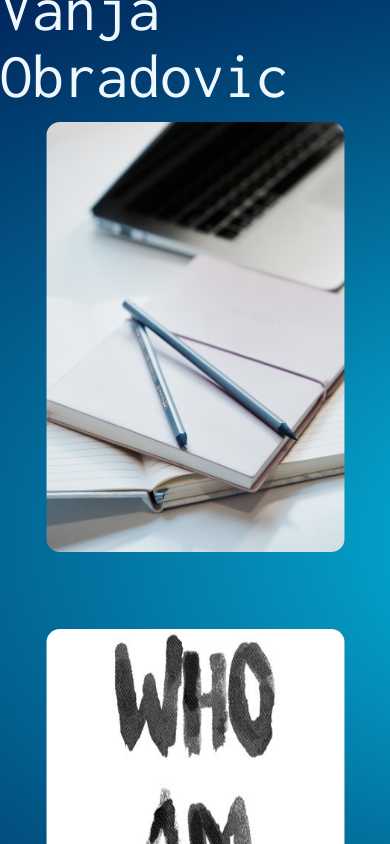
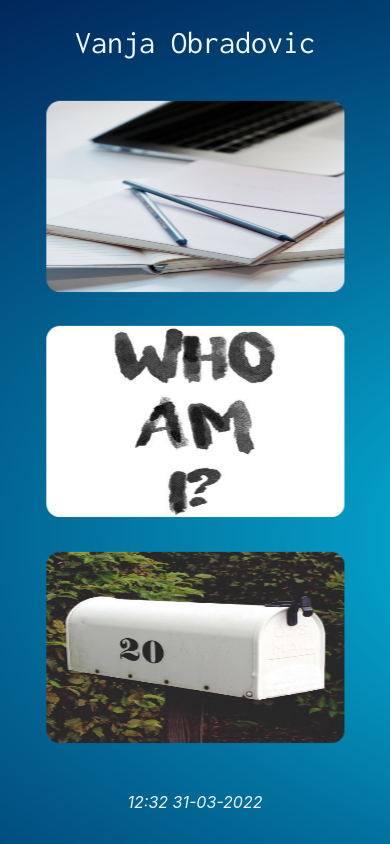
Before and after one commit to vanja-obradovic/Personal-website, a Next.js app: page / in a window 390 px wide. Shown: the top 844 px of the page. Built offline with nearby package versions, Linux system fonts and the light colour scheme.

Commit message:
CSS fixes and mobile optimization
Changed animation style and speed, resolved design flaws for mobile use and done some code cleanup.

```diff
--- a/components/body.tsx
+++ b/components/body.tsx
@@ -1,30 +1,36 @@
+/* eslint-disable @next/next/no-img-element */
+/* eslint-disable @next/next/link-passhref */
 import Image from "next/image";
 import Link from "next/link";
 import bodyStyle from "../styles/bodyStyle.module.css";
 
 const Body = () => {
   return (
-    <div>
     <div className={bodyStyle.maindiv}>
       <Link href="/blog">
-          <div className="details_wrapper">
+        <div className="card_wrapper">
+          <div className="card_wrapper_inner">
+            <img src="\blog.jpg" alt="blog" width="100%" height="100%" />
             <div className="details">Blog</div>
-            <img src="\blog.jpg" alt="blog" width="100%" height="100%" />
+          </div>
         </div>
       </Link>
       <Link href="/about">
-          <div className="details_wrapper">
+        <div className="card_wrapper">
+          <div className="card_wrapper_inner">
+            <img src="\about.jpg" alt="about" width="100%" height="100%" />
             <div className="details">About</div>
-            <img src="\about.jpg" alt="about" width="100%" height="100%" />
+          </div>
         </div>
       </Link>
       <Link href="/contact">
-          <div className="details_wrapper">
+        <div className="card_wrapper">
+          <div className="card_wrapper_inner">
+            <img src="/contact.jpg" alt="contact" width="100%" height="100%" />
             <div className="details">Contact</div>
-            <img src="/contact.jpg" alt="contact" width="100%" height="100%" />
+          </div>
         </div>
       </Link>
-      </div>
     </div>
   );
 };
--- a/components/footer.tsx
+++ b/components/footer.tsx
@@ -2,11 +2,7 @@ import Link from "next/link";
 import moment from "moment";
 
 const Footer = () => {
-  return (
-    <div>
-      <footer>{moment().format("hh:mm DD-MM-YYYY")}</footer>
-    </div>
-  );
+  return <footer>{moment().format("hh:mm DD-MM-YYYY")}</footer>;
 };
 
 export default Footer;
--- a/components/header.tsx
+++ b/components/header.tsx
@@ -3,7 +3,6 @@ import navbarStyle from "../styles/navbar.module.css";
 
 const Header = () => {
   return (
-    <div>
     <header className={navbarStyle.navbar}>
       <nav style={{ width: "60vw" }}>
         <ul className={navbarStyle.navbar_elems}>
@@ -22,7 +21,6 @@ const Header = () => {
         </ul>
       </nav>
     </header>
-    </div>
   );
 };
 
--- a/pages/index.tsx
+++ b/pages/index.tsx
@@ -5,12 +5,10 @@ import navbarStyle from "../styles/navbar.module.css";
 
 const Home: NextPage = () => {
   return (
-    <div>
+    <div className="page_wrapper">
       <header className="home_header">Vanja Obradovic</header>
 
-      <main>
-        <Body />
-      </main>
+      <Body />
 
       <Footer />
     </div>
--- a/styles/globals.css
+++ b/styles/globals.css
@@ -1,37 +1,13 @@
 @import url("https://fonts.googleapis.com/css2?family=Inconsolata");
 
 @media screen and (max-width: 1000px) {
-  img {
-    transform: scale(0.85);
-    transition: transform 500ms ease-in-out;
-    border-radius: 1rem;
-    position: relative;
-    height: 60vh;
+  .card_wrapper {
+    height: 60vh !important;
+    width: 90vw !important;
   }
 
   .details {
-    width: 90vw !important;
-    height: calc(180vh / 3) !important;
-    opacity: 0;
-    background-color: rgba(187, 187, 187, 0.514);
-    position: absolute;
-    transform: scale(0.85);
-    transition: 500ms ease-in-out;
-    z-index: 5;
-    border-radius: 1rem;
-    font-family: "Inconsolata";
-    font-size: 3rem;
-    text-align: center;
-    display: flex;
-    align-items: center;
-    justify-content: center;
-    font-weight: 700;
-  }
-
-  .details_wrapper {
-    flex-grow: 1;
-    height: 60vh !important;
-    width: 90vw !important;
+    font-size: 200% !important;
   }
 }
 
@@ -43,6 +19,11 @@ body {
     Ubuntu, Cantarell, Fira Sans, Droid Sans, Helvetica Neue, sans-serif;
   background-image: url("/blue-gradient.png");
   width: 100vw;
+  height: 100vh;
+}
+
+.page_wrapper {
+  position: relative;
   height: 100vh;
 }
 
@@ -78,24 +59,23 @@ a:hover {
 }
 
 img {
-  transform: scale(0.85);
-  transition: transform 500ms ease-in-out;
+  opacity: 1;
+  transition: 1500ms ease-in-out;
   border-radius: 1rem;
-  position: relative;
+  position: absolute;
 }
 
 .details {
-  width: calc(100% / 3);
-  height: 80vh;
+  width: 100%;
+  height: 100%;
   opacity: 0;
-  background-color: rgba(187, 187, 187, 0.514);
+  background-color: rgba(210, 210, 210, 0.8);
   position: absolute;
-  transform: scale(0.85);
-  transition: 500ms ease-in-out;
+  transform: rotateY(180deg);
   z-index: 5;
   border-radius: 1rem;
   font-family: "Inconsolata";
-  font-size: 3rem;
+  font-size: 300%;
   text-align: center;
   display: flex;
   align-items: center;
@@ -103,21 +83,47 @@ img {
   font-weight: 700;
 }
 
-.details_wrapper:hover .details {
+/* .card_wrapper:hover .details {
   opacity: 1;
-  transform: scale(0.95);
+  transform: rotateY(180deg);
   cursor: pointer;
 }
 
-.details_wrapper:hover img {
-  transform: scale(0.95);
+.card_wrapper:hover img {
+  transform: rotateY(180deg);
+  opacity: 0;
   cursor: pointer;
+}*/
+
+.card_wrapper:hover .card_wrapper_inner {
+  transform: rotateY(180deg) translateX(-100%);
+  transform-origin: center left;
 }
 
-.details_wrapper {
+.card_wrapper:hover .details {
+  opacity: 1;
+  transition: opacity 500ms ease-in-out;
+  transition-delay: 500ms;
+}
+
+.card_wrapper:hover img {
+  opacity: 0.25;
+}
+
+.card_wrapper {
   height: 80vh;
   flex-grow: 1;
   width: 33%;
+  perspective: 1000px;
+  transform: scale(0.85);
+}
+
+.card_wrapper_inner {
+  position: relative;
+  width: 100%;
+  height: 100%;
+  transition: 1000ms ease-in-out;
+  transform-style: preserve-3d;
 }
 
 .home_header {
@@ -125,18 +131,20 @@ img {
   display: flex;
   justify-content: center;
   align-items: center;
-  font-size: 4rem;
+  font-size: 200%;
   color: aliceblue;
   height: 10vh;
 }
 
 footer {
+  position: absolute;
+  bottom: 0;
   display: flex;
   justify-content: center;
   align-items: center;
   height: 10vh;
   width: 100%;
-  font-size: 2rem;
+  font-size: 100%;
   font-style: italic;
   color: aliceblue;
 }
```
Lines whose indentation alone changed are shown as unchanged.
